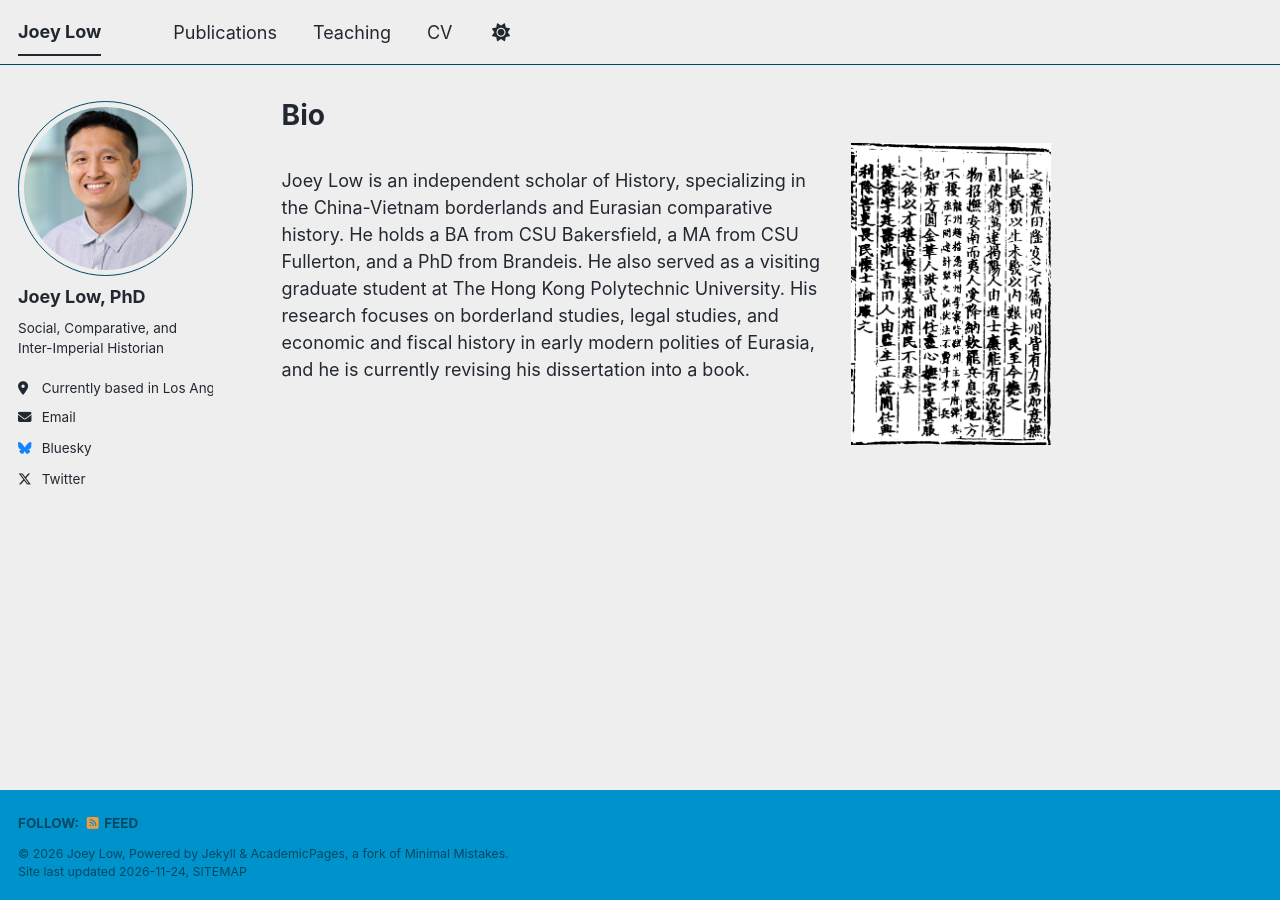
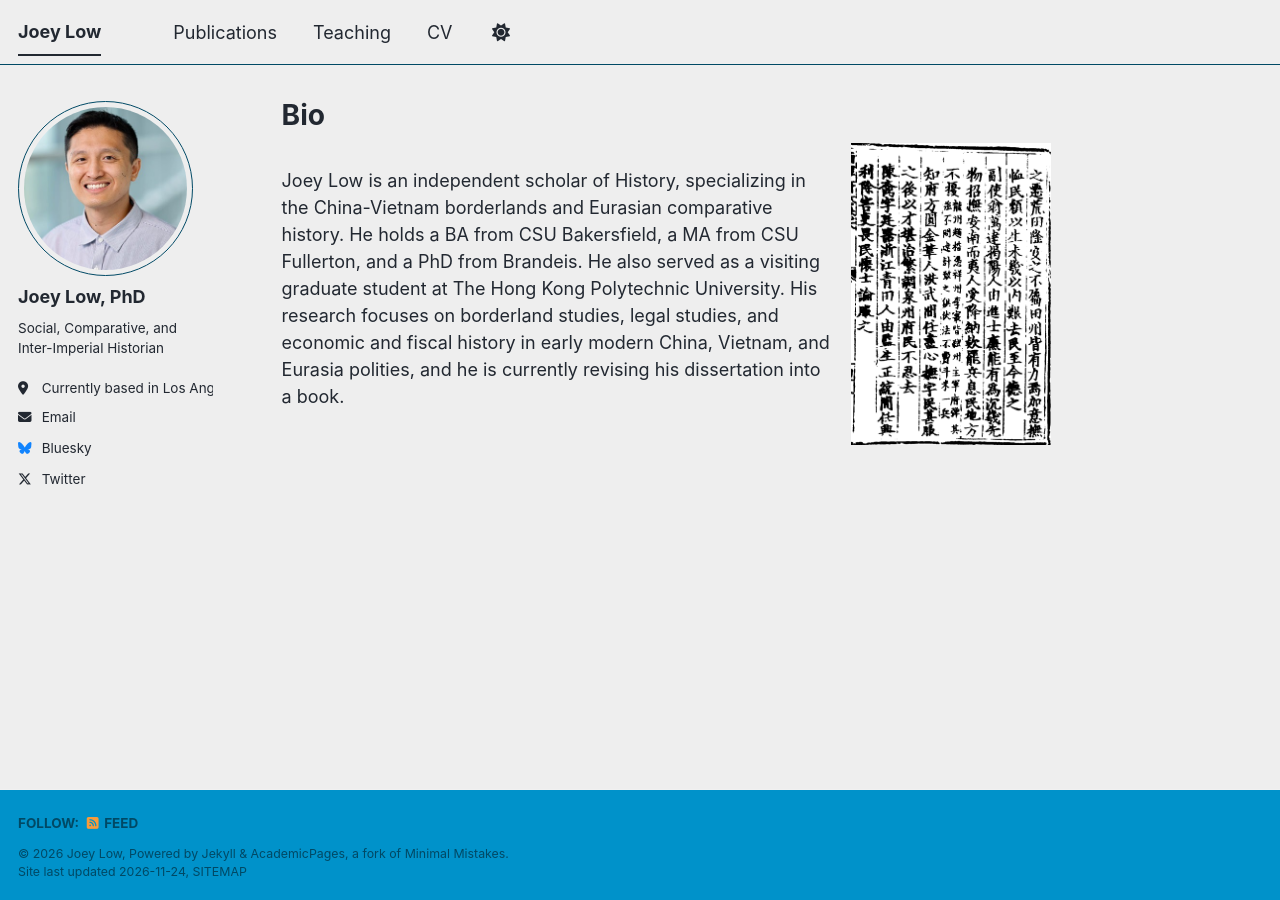
Before and after one commit to joeylow21/joeylow21.github.io, a Jekyll site: the page built from _pages/about.md, in a window 1280 px wide. Built offline with Jekyll 4.4.1, drawn with Linux system fonts in a browser that asks for light colours; a style sheet for code colours, icons or effects is not loaded.

Commit message:
Update about.md

```diff
--- a/_pages/about.md
+++ b/_pages/about.md
@@ -9,4 +9,4 @@ redirect_from:
 
 <img align="right" width="200" height="400" src="/images/Zhao Kai img in JJNNFZ (1564) 2.png" style="margin-left: 20px; margin-bottom: 10px;">
 
-Joey Low is an independent scholar of History, specializing in the China-Vietnam borderlands and Eurasian comparative history. He holds a BA from CSU Bakersfield, a MA from CSU Fullerton, and a PhD from Brandeis. He also served as a visiting graduate student at The Hong Kong Polytechnic University. His research focuses  on borderland studies, legal studies, and economic and fiscal history in early modern polities of Eurasia, and he is currently revising his dissertation into a book.
+Joey Low is an independent scholar of History, specializing in the China-Vietnam borderlands and Eurasian comparative history. He holds a BA from CSU Bakersfield, a MA from CSU Fullerton, and a PhD from Brandeis. He also served as a visiting graduate student at The Hong Kong Polytechnic University. His research focuses on borderland studies, legal studies, and economic and fiscal history in early modern China, Vietnam, and Eurasia polities, and he is currently revising his dissertation into a book.
```
